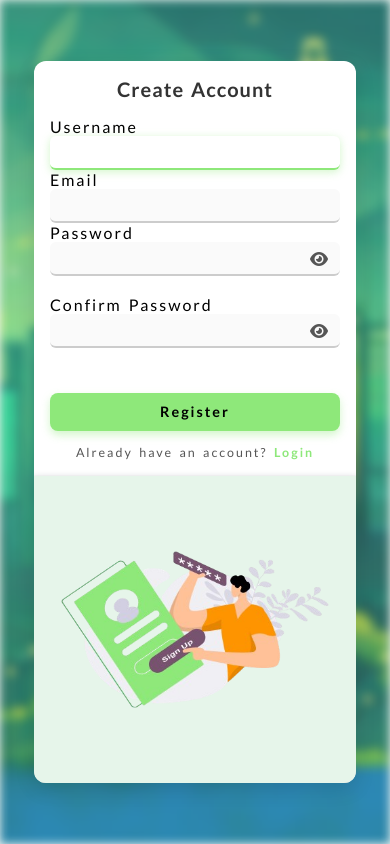
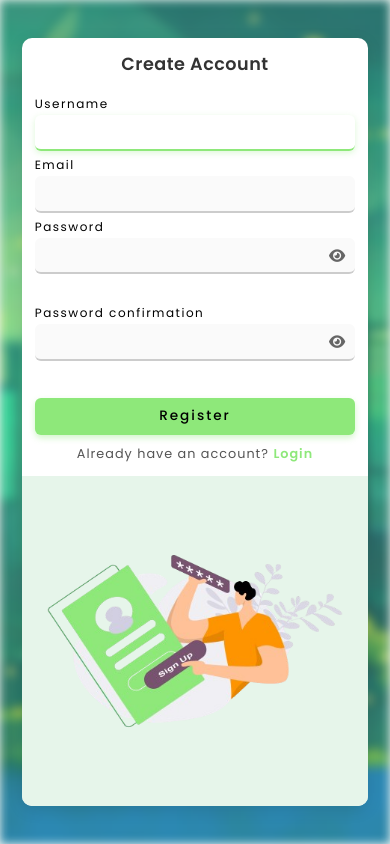
Before and after one commit to Divakar-2112/smartCity, a Django app: page /register/ in a window 390 px wide. Run offline with Django 4.2, Linux system fonts and the light colour scheme.

Commit message:
font styles refined

```diff
--- a/citizen/form.py
+++ b/citizen/form.py
@@ -3,11 +3,6 @@ from .models import NewUser
 from django.contrib.auth.forms import UserCreationForm
 
 class CreateUserForm(UserCreationForm):
-    password2 = forms.CharField(
-        label='Confirm Password',
-        widget=forms.PasswordInput
-    )
-
     class Meta:
         model = NewUser
         fields = ['username', 'email', 'password1', 'password2']
--- a/citizen/templates/citizen/index.html
+++ b/citizen/templates/citizen/index.html
@@ -70,7 +70,7 @@
     <div class="news-content">
       <div class="news-title">{{ latest_news.new_title }} 📰</div>
       <div class="news-desc">
-        <strong>{{ latest_news.new_desc }}</strong>
+        <p>{{ latest_news.new_desc }}</p>
       </div>
     </div>
   {% endfor %}
--- a/citizen/templates/citizen/login.html
+++ b/citizen/templates/citizen/login.html
@@ -31,7 +31,6 @@
       <div class="form-section">
         <form method="POST" autocomplete="off" class="login-form">
           {% csrf_token %}
-          <h2>Login Account</h2>
 
           <label for="username">Enter username or email</label>
           <input type="text" id="username" name="username" required />
--- a/citizen/templates/citizen/register.html
+++ b/citizen/templates/citizen/register.html
@@ -56,7 +56,6 @@
 
         <form method="POST" autocomplete="off">
           {% csrf_token %}
-          <div class="step active" id="step-1">
             {% for field in form %}
               <label for="{{ field.id_for_label }}">{{ field.label }}</label>
               {% if 'password' in field.name %}
@@ -77,8 +76,7 @@
             <div class="button-group">
               <button type="submit">Register</button>
             </div>
-          </div>
-          <p>Already have an account? <a href="{% url 'login' %}">Login</a></p>
+          <p id="foot">Already have an account? <a href="{% url 'login' %}">Login</a></p>
         </form>
       </div>
     </div>
@@ -93,31 +91,6 @@
       icon.classList.toggle("fa-eye-slash");
     }
 
-    document.addEventListener("DOMContentLoaded", function () {
-      const password1 = document.getElementById("id_password1");
-      const password2 = document.getElementById("id_password2");
-
-      const error1 = document.getElementById("id_password1-error");
-      const error2 = document.getElementById("id_password2-error");
-
-      const pattern = /^(?=.*[A-Z])(?=.*[!@#$%^&*]).{8,}$/;
-
-      function validatePasswords() {
-        const pass = password1.value;
-        const confirm = password2.value;
-
-        error1.textContent = pattern.test(pass)
-          ? ""
-          : "Min 8 chars, 1 uppercase,1 special char(!@#$%^&*).";
-
-        error2.textContent = confirm && pass !== confirm
-          ? "Passwords do not match."
-          : "";
-      }
-
-      password1.addEventListener("input", validatePasswords);
-      password2.addEventListener("input", validatePasswords);
-    });
   </script>
 </body>
 
--- a/department/templates/department/staff.html
+++ b/department/templates/department/staff.html
@@ -21,7 +21,7 @@
         </div>
         <div class="actions">
             <img src="{% static 'assets/user.svg' %}" alt="" class="user-icon">
-            <p>Hello ! {{ user.first_name }}</p>
+            <p >Hello!<p id="user-name">{{ user.username }}</p></p>
             <button class="btn btn-getstarted" onclick="window.location.href='/logout/'">Logout</button>
         </div>
     </header>
@@ -69,7 +69,7 @@
                     <thead>
                         <tr>
                             <th data-sort="complaint_id">Complaint ID</th>
-                            <th data-sort="username">UserName</th>
+                            <th data-sort="username">Name</th>
                             <th>Sub Category</th>
                             <th>Description</th>
                             <th data-sort="created_at">Date</th>
@@ -86,7 +86,7 @@
                             <td>{{ complaint.subCategory }}</td>
                             <td>{{ complaint.description }}</td>
                             <td>{{ complaint.created_at|date:"M-d-y" }}</td>
-                            <td>{{ complaint.location }}</td>
+                            <td>{{ complaint.address }}</td>
                             <td>
                                 {% if complaint.image_upload %}
                                     <img src="{{ complaint.image_upload }}" alt="Complaint Image" style="max-width: 300px;">
--- a/myadmin/templates/myadmin/myadmin.html
+++ b/myadmin/templates/myadmin/myadmin.html
@@ -21,7 +21,7 @@
         </div>
         <div class="actions">
             <img src="{% static 'assets/user.svg' %}" alt="" class="user-icon">
-            <p>Hello! {{ user.first_name }}</p>
+            <p >Hello!<p id="user-name">{{ user.username }}</p></p>
             <button class="btn btn-getstarted" onclick="window.location.href='/logout/'">Logout</button>
         </div>
     </header>
@@ -78,7 +78,7 @@
                     <thead>
                         <tr>
                             <th data-sort="complaint_id">Complaint ID</th>
-                            <th data-sort="username">UserName</th>
+                            <th data-sort="username">Name</th>
                             <th>Description</th>
                             <th>Sub Category</th>
                             <th data-sort="created_at">Date</th>
@@ -95,7 +95,7 @@
                             <td>{{ complaint.description }}</td>
                             <td>{{ complaint.subCategory }}</td>
                             <td>{{ complaint.created_at|date:"M-d-y" }}</td>
-                            <td>{{ complaint.location }}</td>
+                            <td>{{ complaint.address }}</td>
                             <td>
                                 {% if complaint.image_url %}
                                 <img src="{{ complaint.image_url }}" alt="Complaint Image"
--- a/static/css/register.css
+++ b/static/css/register.css
@@ -1,4 +1,4 @@
-@import url("https://fonts.googleapis.com/css2?family=Lato:ital,wght@0,100;0,300;0,400;0,700;0,900;1,100;1,300;1,400;1,700;1,900&display=swap");
+@import url("https://fonts.googleapis.com/css2?family=Poppins:wght@300;400;500;600&display=swap");
 
 :root {
   --primary-color: #8ee87a;
@@ -11,10 +11,19 @@
 * {
   margin: 0;
   padding: 0;
+  box-sizing: border-box;
+  font-family: "Poppins", sans-serif;
+}
+
+label{
+  font-size: 12px;
+  letter-spacing:1.5px;
+  margin-bottom: 10px;
+}
+
+button{
+  font-weight: 400;
   letter-spacing: 2px;
-  word-spacing: 2px;
-  box-sizing: border-box;
-  font-family: "Lato", sans-serif;
 }
 
 html,
@@ -43,25 +52,25 @@ body {
   display: flex;
   justify-content: center;
   align-items: center;
-  padding: 1rem;
+  padding: 0.8rem;
   width: 100%;
 }
 
 .container {
   display: flex;
   background: var(--form-bg);
-  border-radius: 12px;
-  box-shadow: 0 6px 20px rgba(0, 0, 0, 0.12);
-  max-width: 620px;
+  border-radius: 10px;
+  box-shadow: 0 4px 16px rgba(0, 0, 0, 0.1);
+  max-width: 580px;
   width: 100%;
   overflow: hidden;
-  animation: containerFade 0.5s ease forwards;
+  animation: containerFade 0.4s ease forwards;
 }
 
 @keyframes containerFade {
   from {
     opacity: 0;
-    transform: translateY(10px);
+    transform: translateY(8px);
   }
   to {
     opacity: 1;
@@ -71,18 +80,11 @@ body {
 
 .image-section {
   flex: 1;
+  background: #e6f5ea;
+  padding: 0.8rem;
   display: flex;
   align-items: center;
   justify-content: center;
-  background: #e6f5ea;
-  padding: 1rem;
-  box-shadow: rgba(60, 64, 67, 0.3) 0px 1px 2px 0px,
-    rgba(60, 64, 67, 0.15) 0px 2px 6px 2px;
-  transition: background-color 0.3s ease;
-}
-
-.image-section:hover {
-  background-color: #d0ebc7;
 }
 
 .image-section img {
@@ -93,17 +95,21 @@ body {
   cursor: pointer;
 }
 
+.image-section:hover {
+  background-color: #d0ebc7;
+}
+
 .image-section img:hover {
-  transform: scale(1.05);
+  transform: scale(1.03);
 }
 
 .form-section {
   flex: 1;
-  padding: 1.2rem;
+  padding: 1rem 1.2rem;
   display: flex;
   flex-direction: column;
   justify-content: center;
-  animation: formFade 0.6s ease forwards 0.3s;
+  animation: formFade 0.5s ease forwards 0.2s;
   opacity: 0;
 }
 
@@ -114,23 +120,23 @@ body {
 }
 
 .form-section h3 {
-  margin-bottom: 1rem;
-  font-size: 1.25rem;
+  margin-bottom: 0.8rem;
+  font-size: 1.1rem;
   text-align: center;
   color: var(--text-color);
-  letter-spacing: 1px;
+  letter-spacing: 0.5px;
 }
 
 .input-group {
-  margin-bottom: 0.6rem;
+  margin-bottom: 1rem;
 }
 
 .input-group label {
-  font-size: 0.75rem;
+  font-size: 0.72rem;
   font-weight: 500;
   color: #555;
+  margin-bottom: 0.5rem;
   display: block;
-  margin-bottom: 0.2rem;
 }
 
 .input-group input,
@@ -138,14 +144,13 @@ body {
 .form-section select,
 .form-section textarea {
   width: 100%;
-  padding: 0.6rem 0.9rem;
+  padding: 0.5rem 0.8rem;
   border: none;
   border-radius: 6px;
   border-bottom: 2px solid var(--border-color);
-  font-size: 0.9rem;
+  font-size: 0.85rem;
   background-color: #fafafa;
-  transition: border-color 0.3s ease, background-color 0.3s ease,
-    box-shadow 0.3s ease;
+  transition: border-color 0.3s ease, background-color 0.3s ease, box-shadow 0.3s ease;
 }
 
 input:focus,
@@ -154,43 +159,45 @@ textarea:focus {
   border-color: var(--primary-color);
   background-color: #fff;
   outline: none;
-  box-shadow: 0 2px 8px rgba(142, 232, 122, 0.4);
-  padding-left: 1rem;
+  box-shadow: 0 2px 6px rgba(142, 232, 122, 0.3);
+  padding-left: 0.9rem;
 }
 
 .form-section button {
   width: 100%;
-  padding: 0.75rem;
+  padding: 0.6rem;
   background-color: var(--primary-color);
   color: #000;
   border: none;
-  border-radius: 8px;
-  font-weight: 700;
-  font-size: 1rem;
+  border-radius: 6px;
+  font-weight: 500;
+  font-size: 0.8rem;
   cursor: pointer;
   transition: background-color 0.3s ease, color 0.3s ease, transform 0.2s ease;
-  margin-top: 0.7rem;
-  box-shadow: 0 4px 8px rgba(142, 232, 122, 0.4);
+  box-shadow: 0 3px 6px rgba(142, 232, 122, 0.4);
 }
 
 .form-section button:hover {
   background-color: var(--secondary-color);
   color: #fff;
-  transform: translateY(-2px);
-  box-shadow: 0 6px 15px rgba(83, 162, 71, 0.6);
+  transform: translateY(-1px);
+  box-shadow: 0 5px 12px rgba(83, 162, 71, 0.5);
 }
 
 .form-section p {
-  margin-top: 0.9rem;
-  font-size: 0.78rem;
+  margin-top: 0.8rem;
+  font-size: 0.8rem;
   text-align: center;
   color: #555;
+  letter-spacing: 1px;
+  font-weight: 500px;
+  margin-top: 10px;
 }
 
 .form-section p a {
   color: var(--primary-color);
+  font-weight: 600;
   text-decoration: none;
-  font-weight: 600;
   transition: color 0.3s ease;
 }
 
@@ -202,15 +209,15 @@ textarea:focus {
 @media (max-width: 768px) {
   .container {
     flex-direction: column-reverse;
-    max-width: 90%;
+    max-width: 95%;
   }
 
   .image-section {
-    height: 140px;
+    height: 120px;
   }
 
   .form-section {
-    padding: 1rem;
+    padding: 0.8rem;
   }
 }
 
@@ -219,13 +226,13 @@ textarea:focus {
   .form-section input,
   .form-section select,
   .form-section textarea {
-    padding: 0.5rem 0.8rem;
-    font-size: 0.85rem;
+    padding: 0.45rem 0.7rem;
+    font-size: 0.82rem;
   }
 
   .form-section button {
-    font-size: 0.9rem;
-    padding: 0.65rem;
+    font-size: 0.85rem;
+    padding: 0.55rem;
   }
 }
 
@@ -236,16 +243,17 @@ textarea:focus {
 }
 
 .password-wrapper input {
-  width: 100%;
-  padding-right: 40px;
+  padding-right: 36px;
 }
 
 .password-wrapper i {
   position: absolute;
   right: 10px;
-  margin-bottom: 20px;
+  top: 50%;
+  transform: translateY(-50%);
   cursor: pointer;
-  color: #555;
+  color: #666;
+  font-size: 0.9rem;
 }
 
 body::before {
@@ -258,18 +266,13 @@ body::before {
   opacity: 0.85;
 }
 
-.step {
-  display: none;
-}
-
-.step.active {
-  display: block;
-}
-
 .button-group {
-  margin-top: 15px;
+  margin-top: 12px;
+  display: flex;
+  justify-content: space-between;
+  gap: 10px;
 }
 
 .button-group button {
-  margin-right: 10px;
+  flex: 1;
 }
```
Also changed, not shown: citizen/static/css/admin_custom.css (+11 -3 lines), citizen/templates/citizen/user.html (+7 -10 lines), static/css/admin.css (+44 -27 lines), static/css/login.css (+7 -14 lines), static/css/staff.css (+19 -8 lines), static/css/style.css (+17 -7 lines), static/css/user.css (+23 -10 lines).
